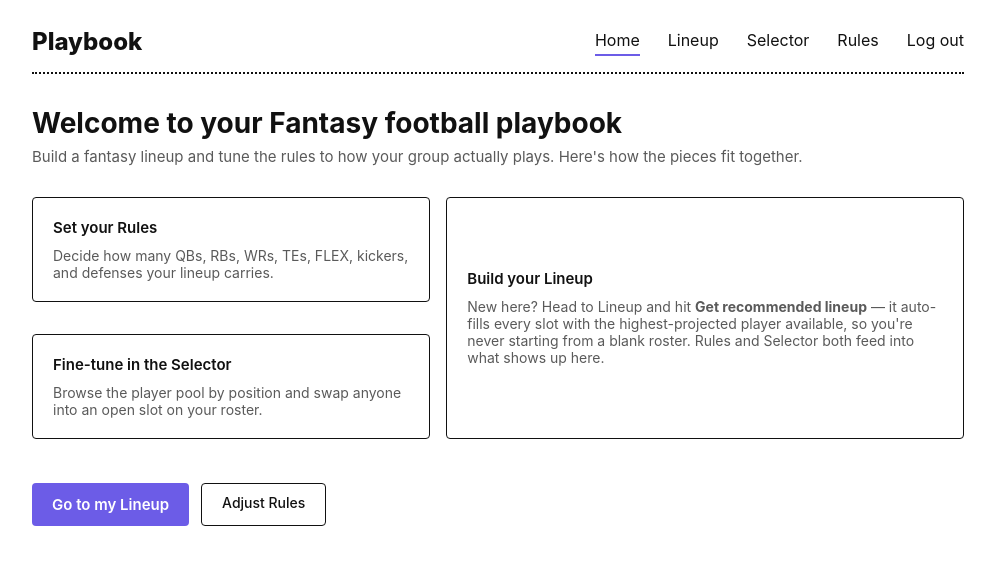
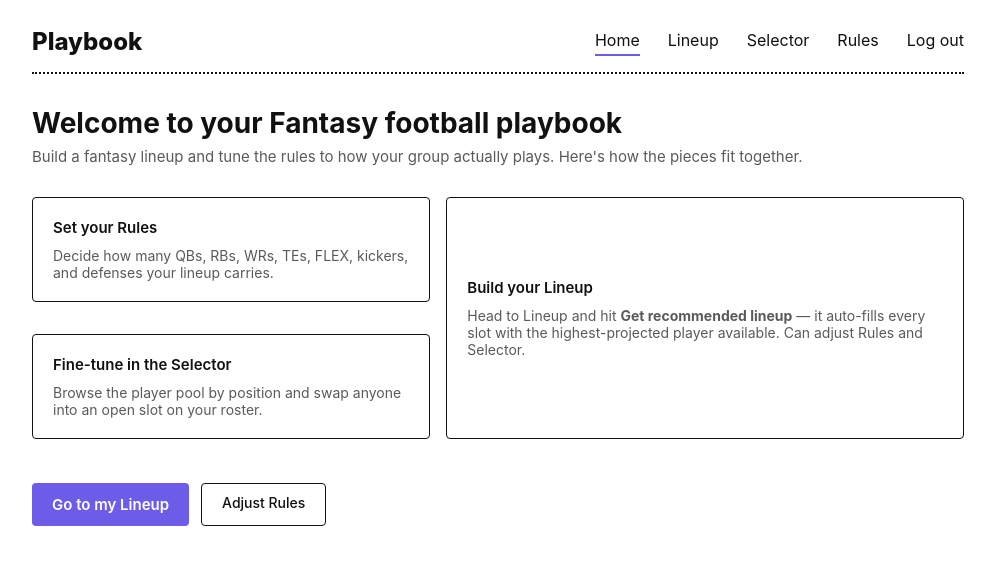
Before and after one commit to thaisivelazquez/gameplaynotebook, a React (Vite) app in the folder frontend/: page / in a window 1280 px wide. Shown: the top 564 px of the page, without its empty margins (142-1137 px from the left). Built offline with nearby package versions, Linux system fonts and the light colour scheme; no server answers; sample sign-in values are in the browser's storage.

Commit message:
a little less wordy

```diff
--- a/frontend/src/pages/Home.jsx
+++ b/frontend/src/pages/Home.jsx
@@ -21,9 +21,8 @@ export default function Home() {
         <div className="box hub">
           <div className="week-eyebrow">Build your Lineup</div>
           <p style={{ color: 'var(--ink-dim)', fontSize: 14, margin: 0 }}>
-            New here? Head to Lineup and hit <strong>Get recommended lineup</strong> — it auto-fills
-            every slot with the highest-projected player available, so you're never starting from a
-            blank roster. Rules and Selector both feed into what shows up here.
+            Head to Lineup and hit <strong>Get recommended lineup</strong> — it auto-fills
+            every slot with the highest-projected player available. Can adjust Rules and Selector.
           </p>
         </div>
 
```
